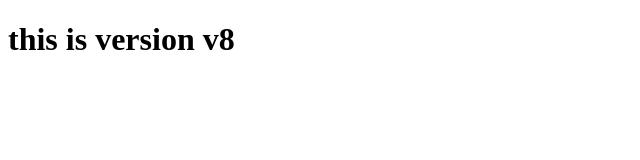
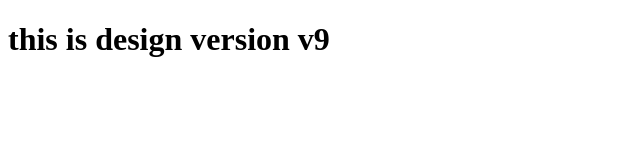
Before and after one commit to ankita242612/myrepo, a plain HTML site: page index.html in a window 1280 px wide. Shown: the whole page, without its empty margins (0-640 px from the left). Drawn offline with Linux system fonts and the light colour scheme.

Commit message:
version 9

```diff
--- a/index.html
+++ b/index.html
@@ -9,6 +9,6 @@
 <body>
 
 </body>
-<h1>this is version v8</h1>
+<h1>this is design version v9</h1>
 </body>
 </html>
```
